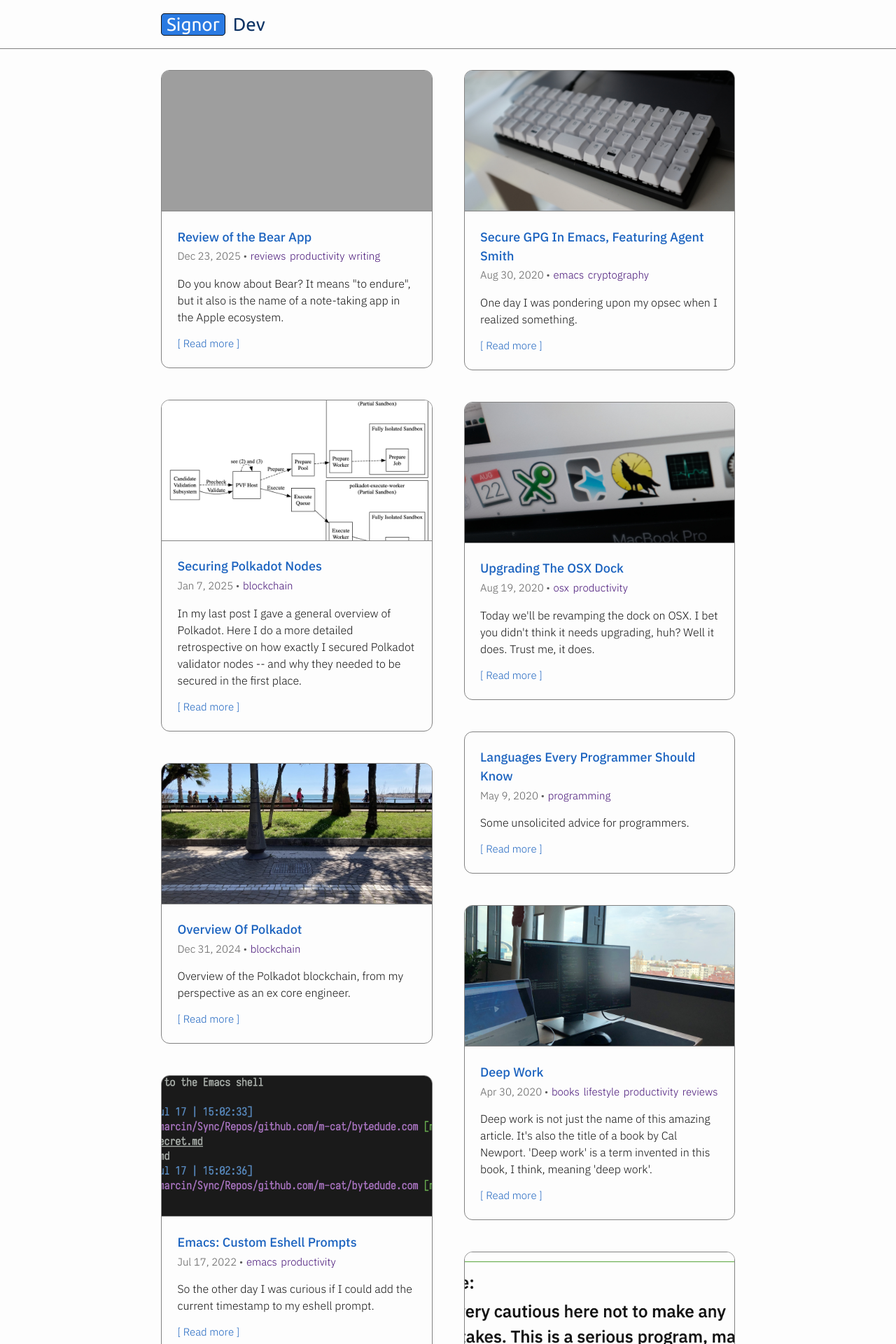
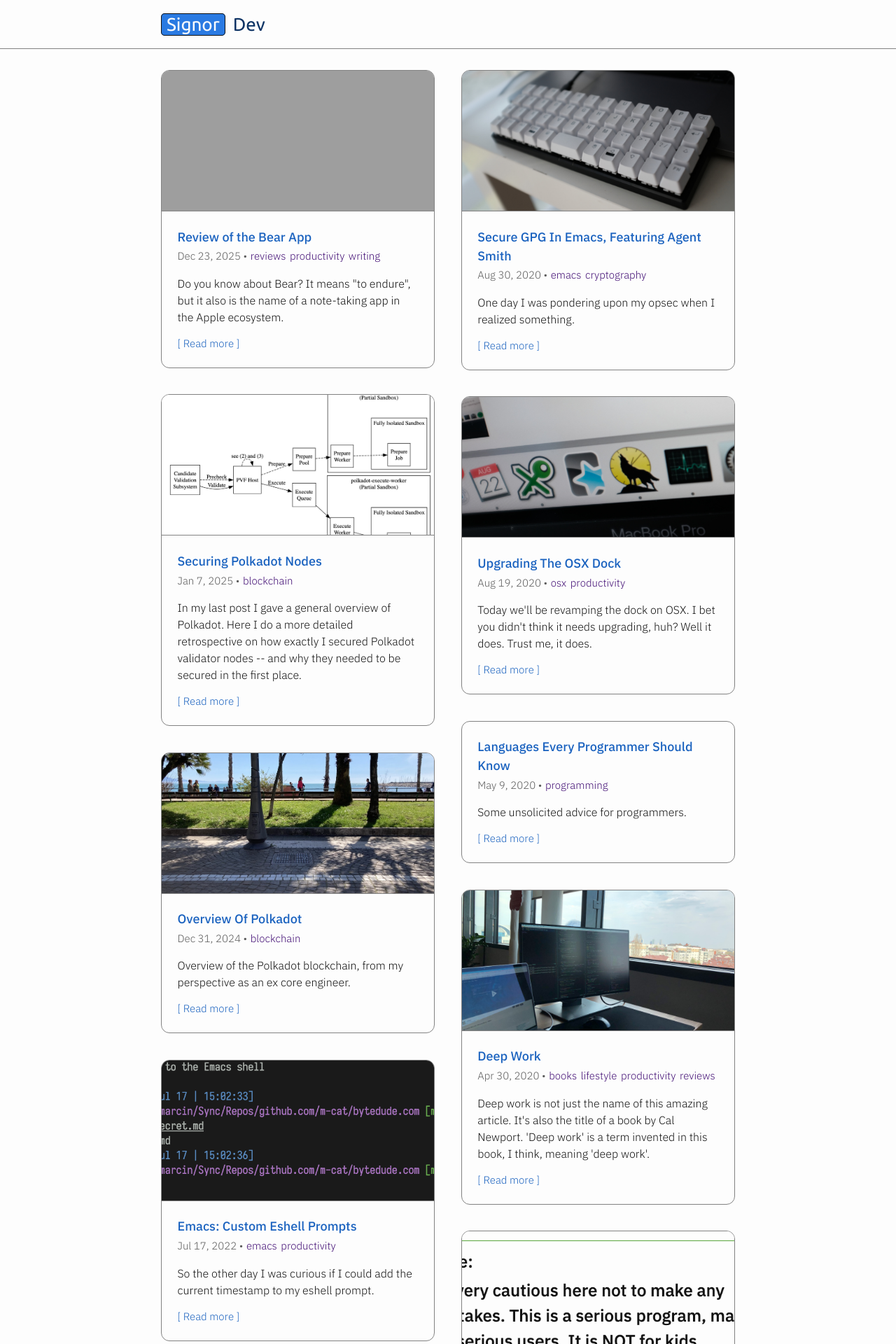
Before and after one commit to mrcnski/signor.dev, a Jekyll site: the page built from index.md, in a window 1280 px wide. Shown: the top 1920 px of the page at 70% size. Built offline with Jekyll 4.4.1, drawn with Linux system fonts in a browser that asks for light colours; grey boxes are pictures that could not be loaded.

Commit message:
Fix front page layout

```diff
--- a/_sass/minutia/_layout.scss
+++ b/_sass/minutia/_layout.scss
@@ -249,6 +249,7 @@ img + em {
 
 .default-content {
     padding-top: $spacing-unit;
+    padding-bottom: $spacing-unit;
 
     flex: 1;
 
@@ -276,7 +277,7 @@ img + em {
 
 .card-grid {
     column-count: 2;
-    column-gap: $spacing-unit * 1.5;
+    column-gap: $spacing-unit * 1.25;
 
     @include media-query($on-palm) {
         column-count: 1;
@@ -293,10 +294,14 @@ img + em {
     display: flex;
     flex-direction: column;
     break-inside: avoid;
-    margin-bottom: $spacing-unit * 1.5;
+    margin-bottom: $spacing-unit * 1.25;
 
     @include media-query($on-palm) {
         margin-bottom: $spacing-unit;
+    }
+
+    &:last-child {
+        margin-bottom: 0;
     }
 
     &:hover {
```
